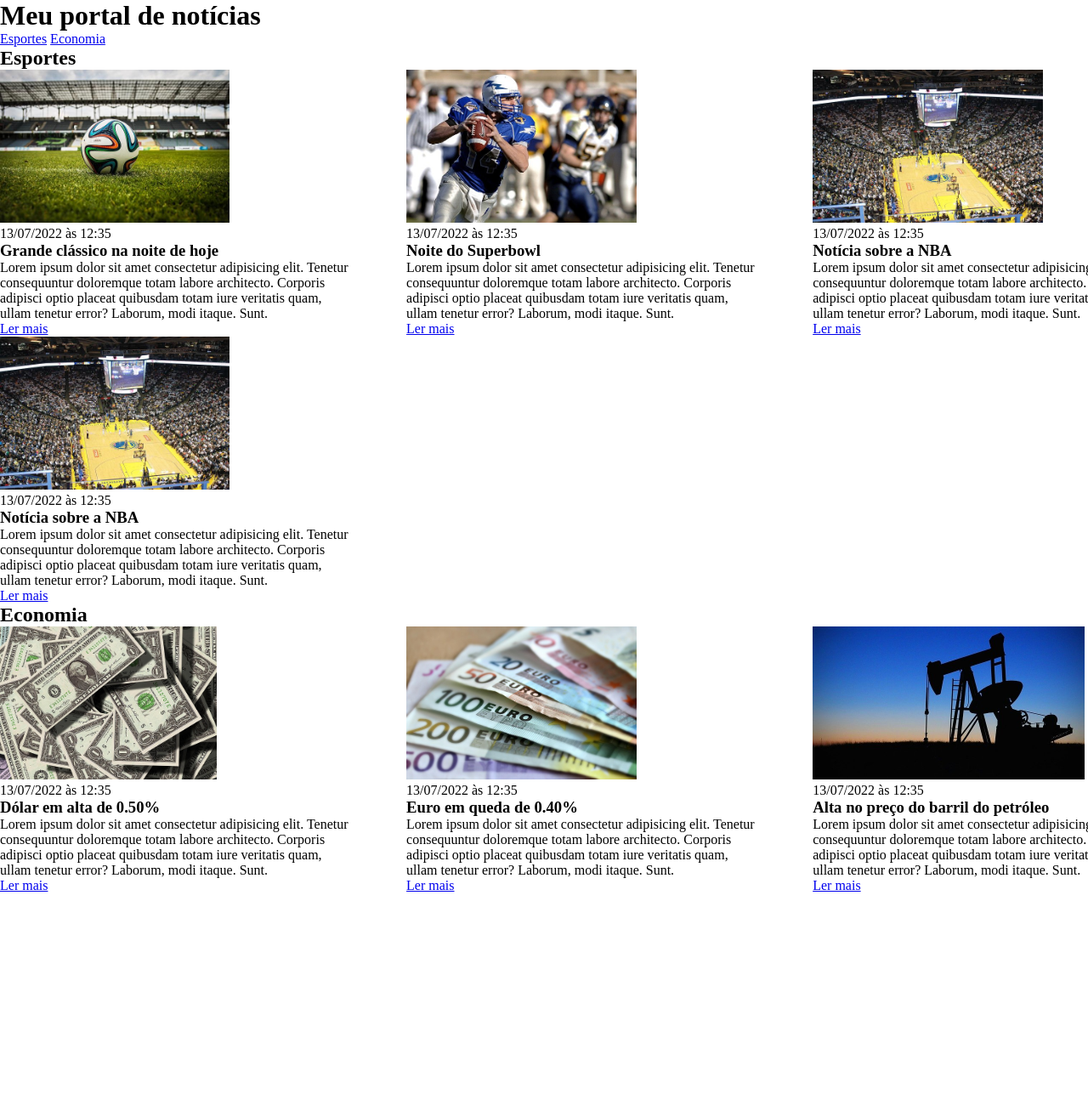
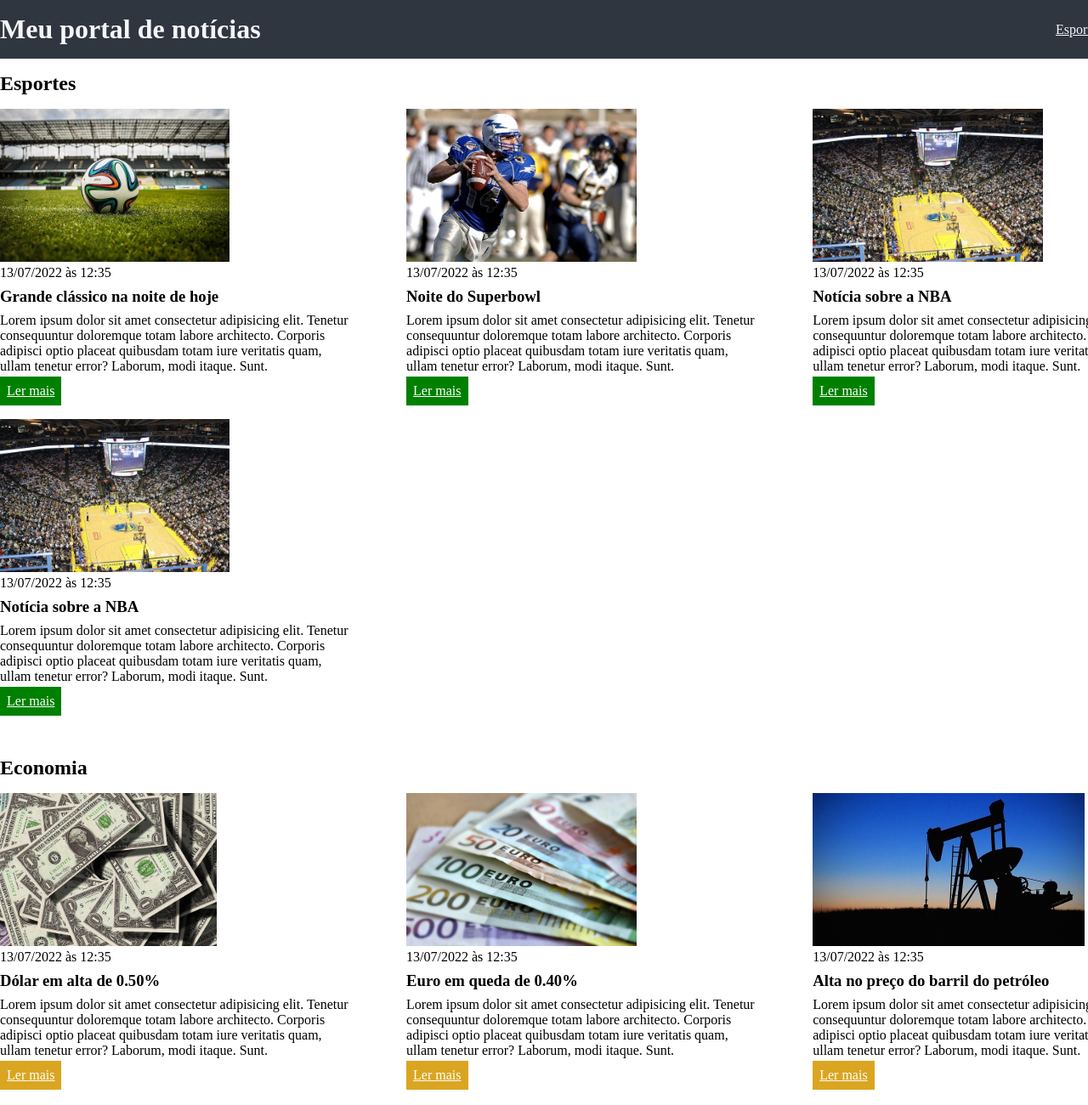
Before and after one commit to MatiasBrighent/Ebac, a plain HTML site: page css_support_class/css/index.html in a window 1280 px wide. Shown: the top 1300 px of the page at 85% size. Before the commit the page ends 1051 px from the top, so only its background shows below. Drawn offline with Linux system fonts and the light colour scheme.

Commit message:
add color

```diff
--- a/css_support_class/css/index.html
+++ b/css_support_class/css/index.html
@@ -10,7 +10,7 @@
 <body>
     <header>
         <div class="container">
-            <h1>Meu portal de notícias</h1>
+            <h1 >Meu portal de notícias</h1>
             <nav>
                 <ul>
                     <li>
@@ -25,7 +25,7 @@
     </header>
     <section >
         <div class="container">
-            <h2 id="Esportes">Esportes</h2>
+            <h2 >Esportes</h2>
             <div class="articles">
                 <article>
                     <img src="./imagens/futebol.jpg" alt="Bola de futebol no gramado" />
@@ -36,7 +36,7 @@
                     <p>
                         Lorem ipsum dolor sit amet consectetur adipisicing elit. Tenetur consequuntur doloremque totam labore architecto. Corporis adipisci optio placeat quibusdam totam iure veritatis quam, ullam tenetur error? Laborum, modi itaque. Sunt.
                     </p>
-                    <a href="#" title="Leia a notícia completa">Ler mais</a>
+                    <a class="link-esporte" href="#" title="Leia a notícia completa">Ler mais</a>
                 </article>
                 <article>
                     <img src="./imagens/futebol-americano.jpg" alt="Jogador de futebol americano correndo com a bola na mão" />
@@ -47,7 +47,7 @@
                     <p>
                         Lorem ipsum dolor sit amet consectetur adipisicing elit. Tenetur consequuntur doloremque totam labore architecto. Corporis adipisci optio placeat quibusdam totam iure veritatis quam, ullam tenetur error? Laborum, modi itaque. Sunt.
                     </p>
-                    <a href="#" title="Leia a notícia completa">Ler mais</a>
+                    <a class="link-esporte" href="#" title="Leia a notícia completa">Ler mais</a>
                 </article>
                 <article>
                     <img src="./imagens/basquete.jpg" title="Vista aérea de uma quadra de basquete" />
@@ -58,7 +58,7 @@
                     <p>
                         Lorem ipsum dolor sit amet consectetur adipisicing elit. Tenetur consequuntur doloremque totam labore architecto. Corporis adipisci optio placeat quibusdam totam iure veritatis quam, ullam tenetur error? Laborum, modi itaque. Sunt.
                     </p>
-                    <a href="#" title="Leia a notícia completa">Ler mais</a>
+                    <a class="link-esporte" href="#" title="Leia a notícia completa">Ler mais</a>
                 </article>
                 <article>
                     <img src="./imagens/basquete.jpg" title="Vista aérea de uma quadra de basquete" />
@@ -69,14 +69,14 @@
                     <p>
                         Lorem ipsum dolor sit amet consectetur adipisicing elit. Tenetur consequuntur doloremque totam labore architecto. Corporis adipisci optio placeat quibusdam totam iure veritatis quam, ullam tenetur error? Laborum, modi itaque. Sunt.
                     </p>
-                    <a href="#" title="Leia a notícia completa">Ler mais</a>
+                    <a class="link-esporte" href="#" title="Leia a notícia completa">Ler mais</a>
                 </article>
             </div>
         </div>
     </section>
     <section >
         <div class="container">
-            <h2 id="Economia" >Economia</h2>
+            <h2 >Economia</h2>
             <div class="articles">
                 <article>
                     <img src="./imagens/dolares.jpg" alt="Muitos dólares" />
@@ -87,7 +87,7 @@
                     <p>
                         Lorem ipsum dolor sit amet consectetur adipisicing elit. Tenetur consequuntur doloremque totam labore architecto. Corporis adipisci optio placeat quibusdam totam iure veritatis quam, ullam tenetur error? Laborum, modi itaque. Sunt.
                     </p>
-                    <a href="#" title="Leia a notícia completa">Ler mais</a>
+                    <a class="link-economia" href="#" title="Leia a notícia completa">Ler mais</a>
                 </article>
                 <article>
                     <img src="./imagens/euro.jpg" alt="Várias notas de euro" />
@@ -98,7 +98,7 @@
                     <p>
                         Lorem ipsum dolor sit amet consectetur adipisicing elit. Tenetur consequuntur doloremque totam labore architecto. Corporis adipisci optio placeat quibusdam totam iure veritatis quam, ullam tenetur error? Laborum, modi itaque. Sunt.
                     </p>
-                    <a href="#" title="Leia a notícia completa">Ler mais</a>
+                    <a class="link-economia" href="#" title="Leia a notícia completa">Ler mais</a>
                 </article>
                 <article>
                     <img src="./imagens/petroleo.jpg" alt="Extração de petróleo" />
@@ -109,7 +109,7 @@
                     <p>
                         Lorem ipsum dolor sit amet consectetur adipisicing elit. Tenetur consequuntur doloremque totam labore architecto. Corporis adipisci optio placeat quibusdam totam iure veritatis quam, ullam tenetur error? Laborum, modi itaque. Sunt.
                     </p>
-                    <a href="#" title="Leia a notícia completa">Ler mais</a>
+                    <a class="link-economia" href="#" title="Leia a notícia completa">Ler mais</a>
                 </article>
             </div>
         </div>
--- a/css_support_class/css/main.css
+++ b/css_support_class/css/main.css
@@ -4,8 +4,24 @@
     padding: 0;
 }
 
+body > header{
+    background-color: #2f3640;
+    color: #f5f6fa;
+    padding: 16px 0;
+}
+
+header .container{
+    display: flex;
+    justify-content: space-between;
+    align-items: center;
+}
+
 header li{
     display: inline;
+}
+
+header li a{
+    color: #f5f6fa;
 }
 
 .container{
@@ -27,3 +43,34 @@ header li{
 .articles article{
     width: 30%;
 }
+
+section{
+    padding: 16px 0;
+
+}
+
+section h2,
+.articles article{
+    margin-bottom: 16px;
+}
+
+.articles article h3{
+    margin-top: 8px;
+    margin-bottom: 8px;
+}
+
+article .link-esporte{
+    margin-top: 3px;
+    background-color: green;
+    color: #fff;
+    padding: 8px;
+    display: inline-block;
+}
+
+article .link-economia{
+    margin-top: 3px;
+    background-color: goldenrod;
+    color: #fff;
+    padding: 8px;
+    display: inline-block;
+}
```
